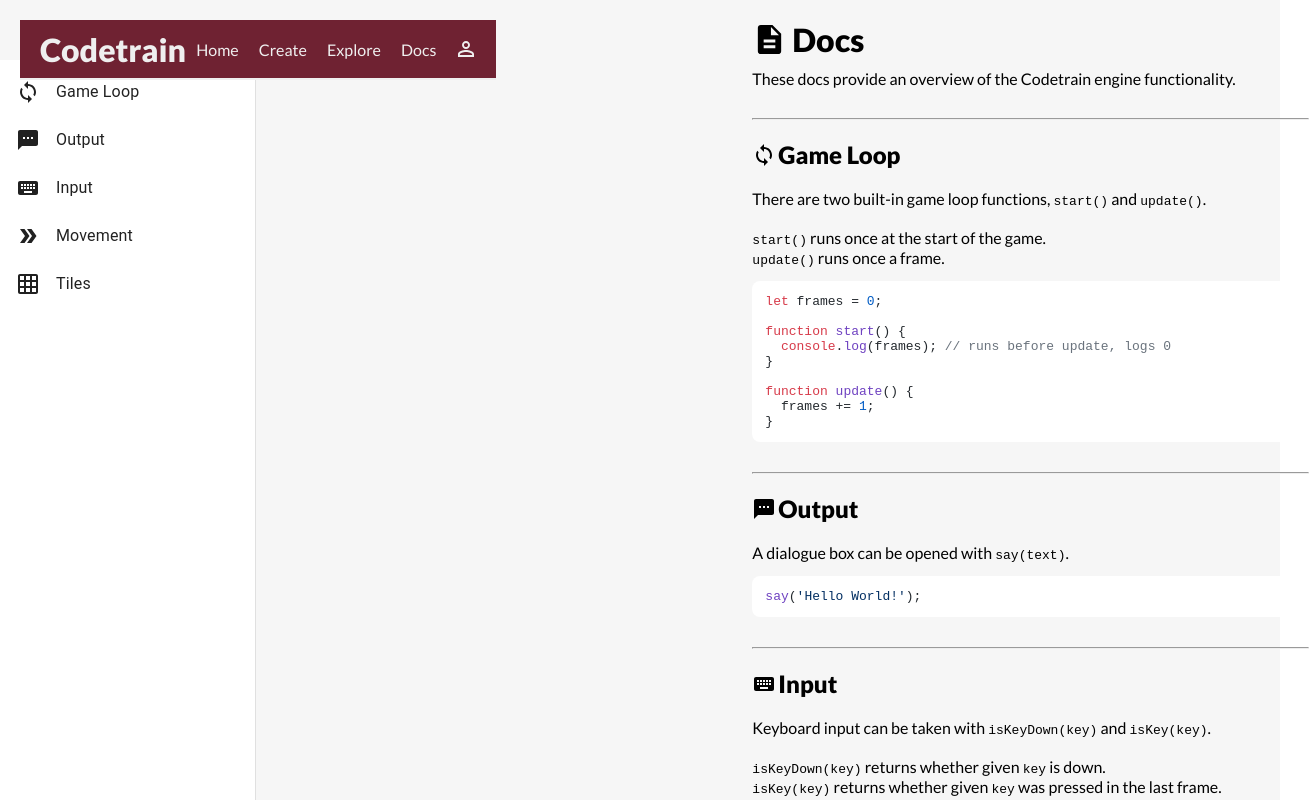
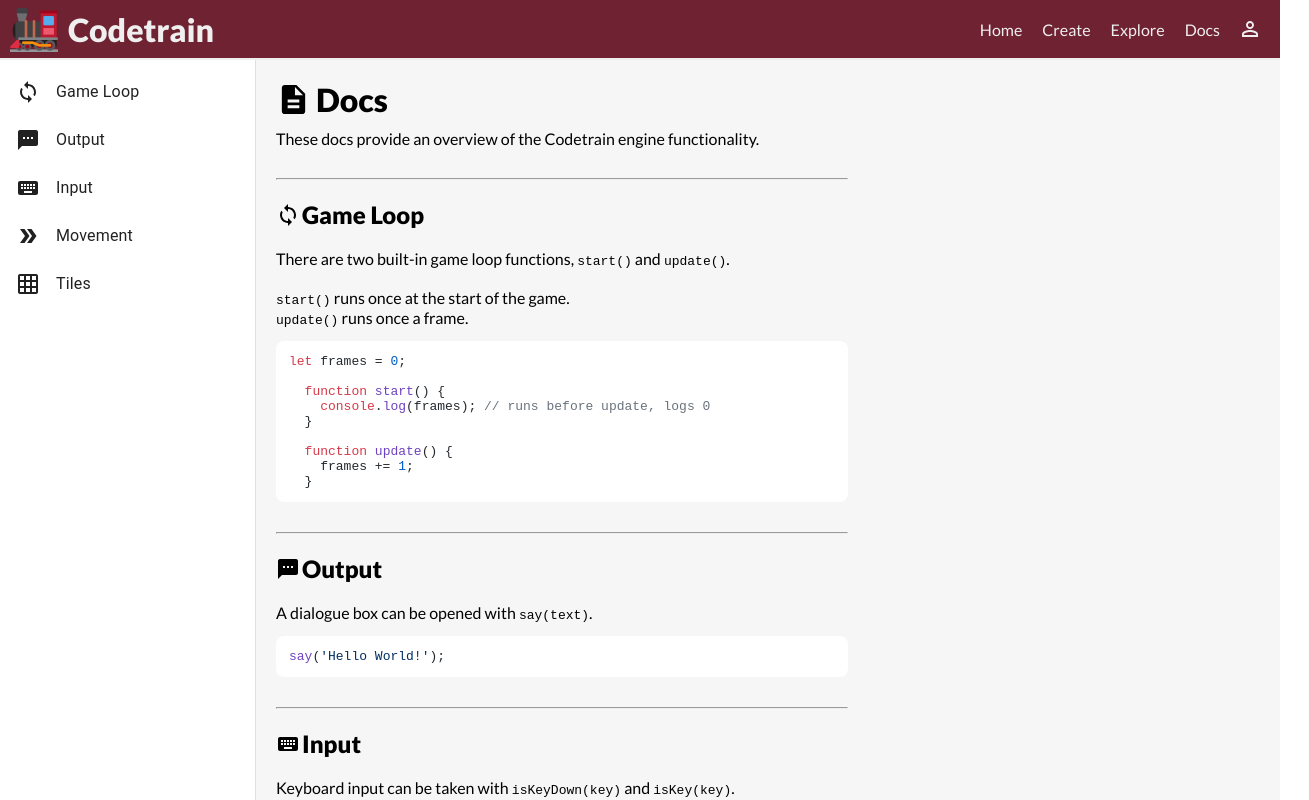
Before and after one commit to LearnCodeOrg/codetrain, a Next.js app: page /docs in a window 1280 px wide. Shown: the top 800 px of the page, 1309 px wide, since content can reach past the window. Built offline with nearby package versions, Linux system fonts and the light colour scheme; no server answers.

Commit message:
Restructure docs page.

```diff
--- a/pages/docs.js
+++ b/pages/docs.js
@@ -39,6 +39,7 @@ export default function Docs() {
   return (
     <div className={styles.container}>
       <Header />
+      <div className={styles.main}>
         <Drawer
           sx={{
             width: 256,
@@ -231,5 +232,6 @@ else setTile(0);
           </Code>
         </div>
       </div>
+    </div>
   )
 }
--- a/styles/pages/Docs.module.css
+++ b/styles/pages/Docs.module.css
@@ -1,4 +1,8 @@
 .container {
+  height: 100%;
+}
+
+.main {
   min-height: calc(100% - 60px);
   padding: 20px;
   background: var(--gray0);
```
Lines whose indentation alone changed are shown as unchanged.
